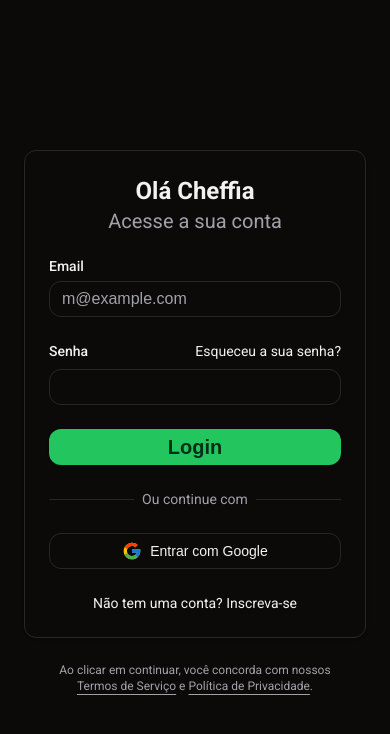
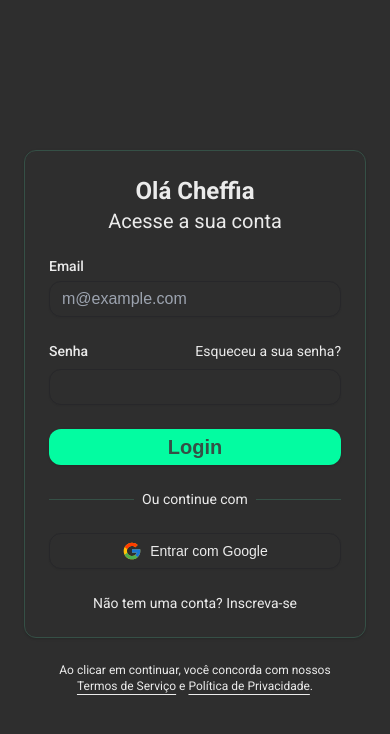
Before and after one commit to matheuswillock/cheffia-front-app, a Next.js app: page /login in a window 390 px wide. Shown: the top 734 px of the page. Built offline with nearby package versions, Linux system fonts and the light colour scheme.

Commit message:
Refactor global styles and component UI; update CSS variables for improved theming; enhance responsiveness and consistency in EditMenuPage and BadgeItems components; adjust button styles and input behavior

```diff
--- a/src/app/globals.css
+++ b/src/app/globals.css
@@ -7,10 +7,6 @@
   padding: 0;
   box-sizing: border-box;
   text-decoration: none;
-}
-
-:root {
-  /*font-size: 62.5%;/*=> 16px*/
 }
 
 body {
@@ -53,40 +49,77 @@ textarea {
     --chart-5: 27 87% 67%;
   } */
 
-    :root {
-      --background: 20 14.3% 4.1%; /* dark brown */
-      --foreground: 0 0% 95%; /* white */
-      --card: 24 9.8% 10%;
-      --card-foreground: 0 0% 95%; /* white */
-      --popover: 0 0% 9%; /* very dark gray */
-      --popover-foreground: 0 0% 95%; /* white */
-      --primary: 142.1 70.6% 45.3%; /* green */
-      --primary-foreground: 144.9 80.4% 10%; /* dark green */
-      --secondary: 240 3.7% 15.9%; /* dark blue */
-      --secondary-foreground: 0 0% 98%; /* white */
-      --muted: 0 0% 15%; /* dark gray */
-      --muted-foreground: 240 5% 64.9%; /* light blue */
-      --accent: 12 6.5% 15.1%; /* dark red */
-      --accent-foreground: 0 0% 98%; /* white */
-      --destructive: 0 62.8% 30.6%; /* red */
-      --destructive-foreground: 0 85.7% 97.3%; /* light pink */
-      --border: 240 3.7% 15.9%; /* dark blue */
-      --input: 240 3.7% 15.9%; /* dark blue */
-      --ring: 142.4 71.8% 29.2%; /* green */
-      --chart-1: 220 70% 50%; /* blue */
-      --chart-2: 160 60% 45%; /* teal */
-      --chart-3: 30 80% 55%; /* orange */
-      --chart-4: 280 65% 60%; /* purple */
-      --chart-5: 340 75% 55%; /* pink */
-      --sidebar-background: 240 5.9% 10%;
-      --sidebar-foreground: 240 4.8% 95.9%;
-      --sidebar-primary: 224.3 76.3% 48%;
-      --sidebar-primary-foreground: 0 0% 100%;
-      --sidebar-accent: 240 3.7% 15.9%;
-      --sidebar-accent-foreground: 240 4.8% 95.9%;
-      --sidebar-border: 240 3.7% 15.9%;
-      --sidebar-ring: 217.2 91.2% 59.8%;
-    }
+  /*
+    #01FBA1 ->158, 98% 50%
+    #23CF90 ->162, 70% 48%
+    #EAEAEA ->0, 0% 92%
+    #3D7A64 ->158, 32% 36%
+    #355046 ->158, 20% 26%
+    #2D2D2D ->0, 0% 18%
+  */
+
+  :root {
+    --background: 0 0% 18%;
+    /* dark gray */
+    --foreground: 0 0% 92%;
+    /* light gray */
+    --card: 158, 20% 26%;
+    /* dark green */
+    --card-foreground: 0 0% 92%;
+    /* light gray */
+    --popover: 158 32% 36%;
+    /* green */
+    --popover-foreground: 0 0% 92%;
+    /* light gray */
+    --primary: 158 98% 50%;
+    /* bright green */
+    --primary-foreground: 158 20% 26%;
+    /* dark green */
+    --secondary: 162 70% 48%;
+    /* teal */
+    --secondary-foreground: 0 0% 92%;
+    /* light gray */
+    --muted: 158 32% 36%;
+    /* green */
+    --muted-foreground: 0 0% 92%;
+    /* light gray */
+    --accent: 158 98% 50%;
+    /* bright green */
+    --accent-foreground: 0 0% 92%;
+    /* light gray */
+    --destructive: 0 62.8% 30.6%;
+    --destructive-foreground: 0 85.7% 97.3%;
+    /* light gray */
+    --border: 158 20% 26%;
+    /* dark green */
+    /* --input: 158 20% 26%; */
+    --input: 240 3.7% 15.9%;
+    /* dark green */
+    --ring: 158 98% 50%;
+    /* bright green */
+    --chart-1: 220 70% 50%;
+    --chart-2: 160 60% 45%;
+    --chart-3: 30 80% 55%;
+    --chart-4: 280 65% 60%;
+    --chart-5: 340 75% 55%;
+    /* dark gray */
+    --sidebar-background: 0 0% 18%;
+    /* dark gray */
+    --sidebar-foreground: 0 0% 92%;
+    /* light gray */
+    --sidebar-primary: 158 98% 50%;
+    /* bright green */
+    --sidebar-primary-foreground: 158 20% 26%;
+    /* dark green */
+    --sidebar-accent: 162 70% 48%;
+    /* teal */
+    --sidebar-accent-foreground: 0 0% 92%;
+    /* light gray */
+    --sidebar-border: 158 20% 26%;
+    /* dark green */
+    --sidebar-ring: 158 98% 50%;
+    /* bright green */
+  }
 
   .dark {
     --background: 20 14.3% 4.1%;
--- a/src/app/restaurant/menu/edit/page.tsx
+++ b/src/app/restaurant/menu/edit/page.tsx
@@ -64,7 +64,7 @@ export default function EditMenuPage(menuItems: MenuItem[]) {
 
         <CardContent>
           <div className="grid grid-cols-2 gap-4 md:grid-cols-2">
-            <div className="p-4  border-muted border-4 rounded-xl">
+            <div className="p-4  border-border border-4 rounded-xl">
               {initialMenuItems.map((item, index) => (
                 <div
                   key={index}
@@ -119,16 +119,16 @@ export default function EditMenuPage(menuItems: MenuItem[]) {
                     </div>
 
                     <div className="flex flex-col gap-2 self-end items-end">
-                      <Button className="rounded-xl w-24 bg-red-500 hover:bg-red-600 text-background font-bold text-lg">
+                      <Button className="rounded-xl w-24 bg-red-500 hover:bg-red-600 text-background hover:text-foreground font-bold text-lg">
                         Deletar
                       </Button>
-                      <Button className="rounded-xl w-24 font-bold text-lg">
+                      <Button className="rounded-xl w-24 font-bold text-lg bg-button text-foreground hover:bg-button-solid hover:text-background">
                         Editar
                       </Button>
                     </div>
                   </div>
 
-                  <Separator className="my-4" />
+                  <Separator className="my-4 bg-muted" />
                 </div>
               ))}
             </div>
@@ -166,7 +166,7 @@ export default function EditMenuPage(menuItems: MenuItem[]) {
                   </div>
 
                   <div className="flex justify-end w-full">
-                    <Button className="rounded-xl bg-primary text-background font-bold text-lg w-full h-14">
+                    <Button className="rounded-xl bg-button text-foregroundadd hover:text-background font-bold text-lg w-full h-14">
                       <FaEdit /> Add Menu Item
                     </Button>
                   </div>
--- a/src/components/MenuContent/BadgeItems.tsx
+++ b/src/components/MenuContent/BadgeItems.tsx
@@ -23,7 +23,7 @@ export default function BadgeItems({item, index, handleDelete} : BadgeItemsProps
         </Badge>
       </TooltipTrigger>
       <TooltipContent
-        className="bg-red-500 bg-opacity-80 text-foreground font-base text-lg rounded-xl p-2"
+        className="bg-red-500 bg-opacity-80 text-foreground font-base text-xs rounded-xl p-2"
       >
         Clique para deletar
       </TooltipContent>
--- a/src/components/MenuContent/InputItems.tsx
+++ b/src/components/MenuContent/InputItems.tsx
@@ -1,12 +1,10 @@
 "use client";
 import { Input } from "@/components/ui/input";
 import { Button } from "../ui/button";
-import Image from 'next/image';
-import Plus from "@/assets/plus.svg";
-import { JSX, useState } from "react";
-import { Badge } from "../ui/badge";
+import { useState } from "react";
 import BadgeItems from "./BadgeItems";
 import { Label } from "../ui/label";
+import { FaPlus } from "react-icons/fa";
 
 interface InteractiveInputProps {
   onChange: (value: string) => void;
@@ -42,19 +40,20 @@ export default function InputItems({ onChange }: InteractiveInputProps) {
 
         <div className="col-span-1 w-full flex items-end">
           <Button
-            className="rounded-xl bg-primary text-background font-bold text-lg w-full h-12"
+            className="rounded-xl bg-button text-foreground hover:text-background font-bold text-lg w-full h-12"
             onClick={handleAddItem}
           >
-            <Image src={Plus} alt={"Adicionar um ingrediente ao item do Menu"} /> Add Item
+            <FaPlus /> Add Item
           </Button>
         </div>
 
 
       </div>
 
-      <div className="flex w-full items-center ">
+      <div className="flex flex-wrap gap-2 w-full overflow-auto">
         {items.map((item, index) => (
           <BadgeItems
+            key={index}
             item={item}
             index={index}
             handleDelete={(index: number) => {
@@ -65,6 +64,7 @@ export default function InputItems({ onChange }: InteractiveInputProps) {
           />
         ))}
       </div>
+
     </div>
   );
 }
--- a/src/components/ui/badge.tsx
+++ b/src/components/ui/badge.tsx
@@ -11,7 +11,7 @@ const badgeVariants = cva(
         default:
           "border-transparent bg-primary text-primary-foreground shadow hover:bg-primary/80",
         secondary:
-          "border-transparent bg-secondary text-secondary-foreground hover:bg-secondary/80",
+          "border-transparent bg-secondary/50 text-secondary-foreground hover:bg-secondary/70",
         destructive:
           "border-transparent bg-destructive text-destructive-foreground shadow hover:bg-destructive/80",
         outline: "text-foreground",
--- a/src/components/ui/input.tsx
+++ b/src/components/ui/input.tsx
@@ -8,7 +8,7 @@ const Input = React.forwardRef<HTMLInputElement, React.ComponentProps<"input">>(
       <input
         type={type}
         className={cn(
-          " flex h-9 w-full rounded-md border border-input bg-transparent px-3 py-1 text-base shadow-sm transition-colors file:border-0 file:bg-transparent file:text-sm file:font-medium file:text-foreground placeholder:text-muted-foreground focus-visible:outline-none focus-visible:ring-2 focus-visible:ring-ring disabled:cursor-not-allowed disabled:opacity-50",
+          " flex h-9 w-full rounded-md border border-input bg-transparent px-3 py-1 text-base shadow-sm transition-colors file:border-0 file:bg-transparent file:text-sm file:font-medium file:text-muted placeholder:text-text-gray-500 focus-visible:outline-none focus-visible:ring-2 focus-visible:ring-ring disabled:cursor-not-allowed disabled:opacity-50",
           className
         )}
         ref={ref}
```
